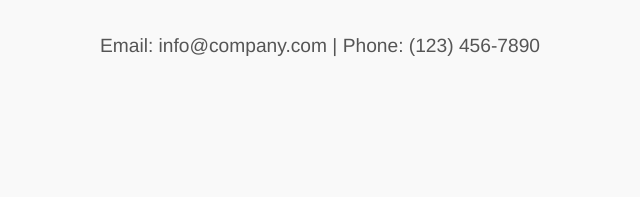
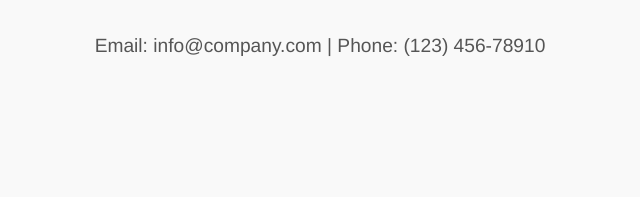
Before and after one commit to kayyazka/example_web, a plain HTML site: page index.html in a window 1280 px wide. Shown: the part 1814-2011 px from the top of the page, 320-960 px from the left. Drawn offline with Linux system fonts and the light colour scheme.

Commit message:
first commit

```diff
--- a/index.html
+++ b/index.html
@@ -69,7 +69,7 @@
     <section id="contact">
         <div class="container">
             <h2>Contact Us</h2>
-            <p>Email: info@company.com | Phone: (123) 456-7890</p>
+            <p>Email: info@company.com | Phone: (123) 456-78910</p>
         </div>
     </section>
 
```
